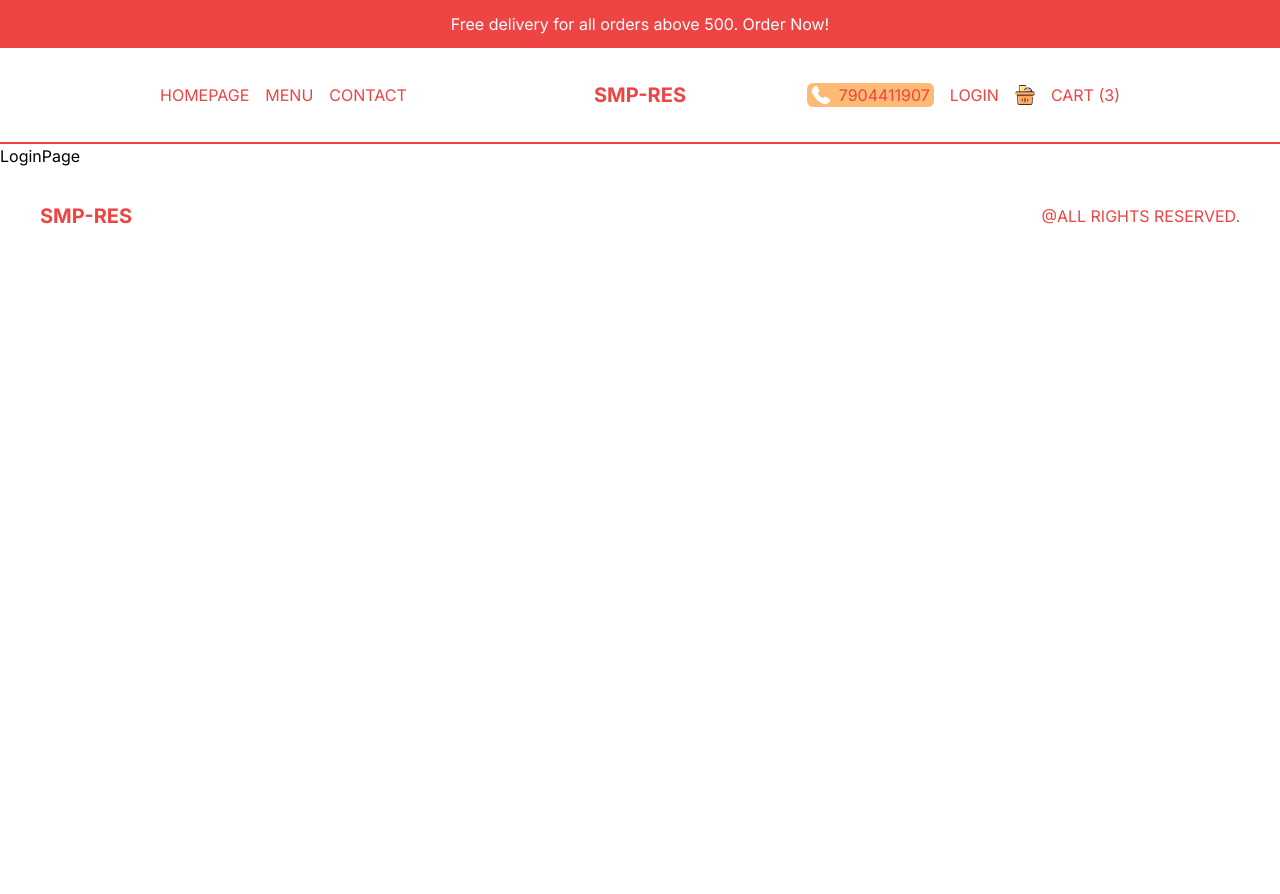
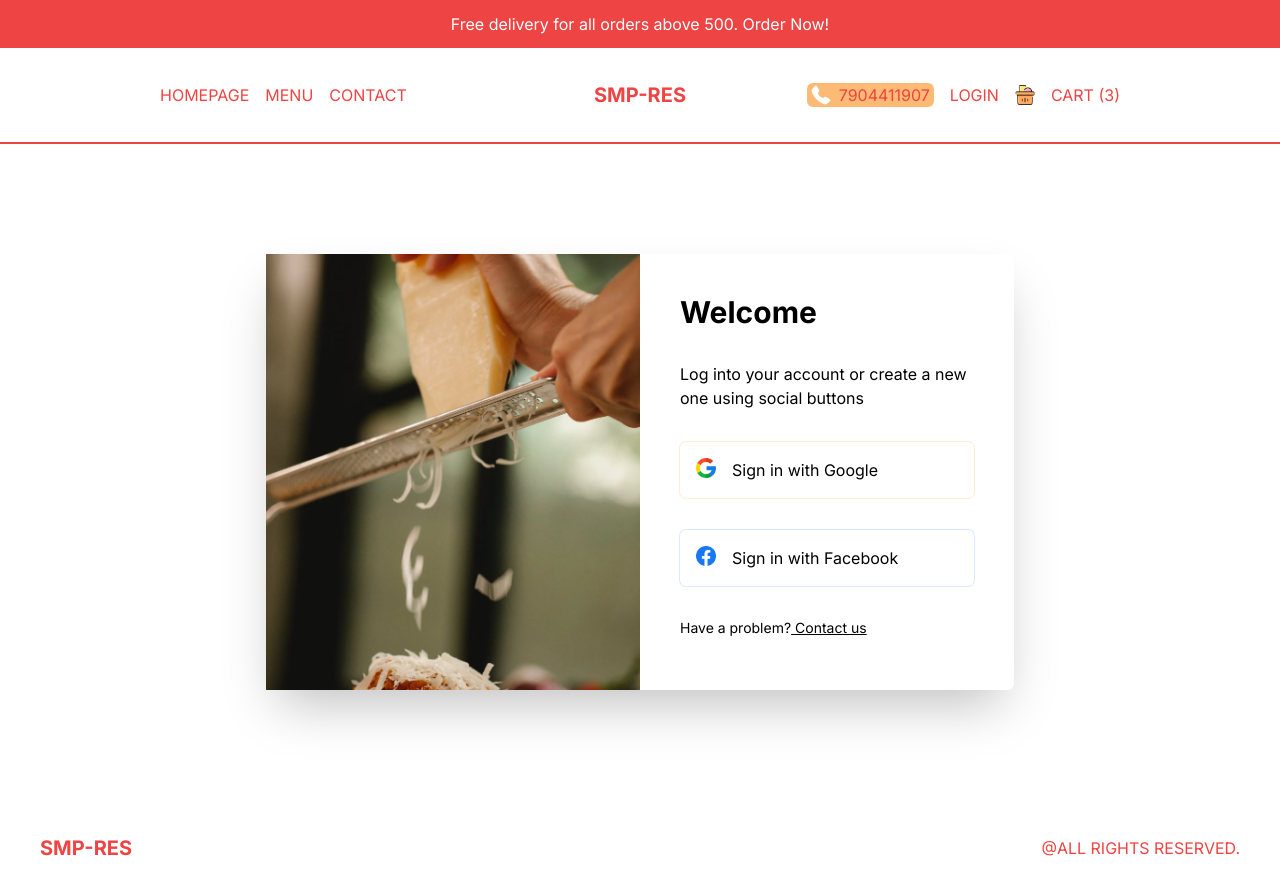
Before and after one commit to pramadeish/nextjs-restaurant-ui, a Next.js app: page /login in a window 1280 px wide. Before the commit the page ends 800 px from the top, so only its background shows below. Built offline with nearby package versions, Linux system fonts and the light colour scheme.

Commit message:
added contact, login and orders page

```diff
--- /dev/null
+++ b/src/app/contact/page.tsx
@@ -0,0 +1,29 @@
+import Image from "next/image";
+import Link from "next/link";
+import React from "react";
+
+const ContactPage = () => {
+  return (
+    <div className="p-4 h-[calc(100vh-6rem)] md:h-[calc(100vh-9rem)] flex items-center justify-center">
+      <div className=" h-full shadow-2xl rounded-md flex flex-col md:flex-row md:h-[70%] md:w-full lg:w-[60%] 2xl:w-1/2">
+        {/* IMAGE CONTAINER */}
+        <div className="relative h-1/3 w-full md:h-full md:w-1/2">
+          <Image src="/contact1.png" alt="" fill className="object-cover" />
+        </div>
+        {/* FORM CONTAINER */}
+        <div className="p-10 flex flex-col gap-8 md:w-1/2">
+          <h1 className="font-bold text-xl xl:text-3xl">Welcome</h1>
+          <p>Contact for any queries</p>
+          <button className="flex gap-4 p-4 ring-1 ring-orange-100 rounded-md">
+            <span>+91 7904411907</span>
+          </button>
+          <button className="flex gap-4 p-4 ring-1 ring-blue-100 rounded-md">
+            <span>pramadeish.sm.cse.b@gmail.com</span>
+          </button>
+        </div>
+      </div>
+    </div>
+  );
+};
+
+export default ContactPage;
--- a/src/app/login/page.tsx
+++ b/src/app/login/page.tsx
@@ -1,8 +1,44 @@
+import Image from 'next/image'
+import Link from 'next/link'
 import React from 'react'
 
 const LoginPage = () => {
   return (
-    <div>LoginPage</div>
+    <div className="p-4 h-[calc(100vh-6rem)] md:h-[calc(100vh-9rem)] flex items-center justify-center">
+      <div className=" h-full shadow-2xl rounded-md flex flex-col md:flex-row md:h-[70%] md:w-full lg:w-[60%] 2xl:w-1/2">
+    {/* IMAGE CONTAINER */}
+    <div className="relative h-1/3 w-full md:h-full md:w-1/2">
+      <Image src="/loginBg.png" alt="" fill className="object-cover"/>
+    </div>
+    {/* FORM CONTAINER */}
+    <div className="p-10 flex flex-col gap-8 md:w-1/2">
+      <h1 className="font-bold text-xl xl:text-3xl">Welcome</h1>
+      <p>Log into your account or create a new one using social buttons</p>
+      <button className="flex gap-4 p-4 ring-1 ring-orange-100 rounded-md">
+        <Image
+          src="/google.png"
+          alt=""
+          width={20}
+          height={20}
+          className="object-contain"
+        />
+        <span>Sign in with Google</span>
+      </button>
+      <button className="flex gap-4 p-4 ring-1 ring-blue-100 rounded-md">
+        <Image
+          src="/facebook.png"
+          alt=""
+          width={20}
+          height={20}
+          className="object-contain"
+        />
+        <span>Sign in with Facebook</span>
+      </button>
+      <p className="text-sm">
+        Have a problem?<Link className="underline" href="/contact"> Contact us</Link>
+      </p>
+    </div>
+  </div></div>
   )
 }
 
--- a/src/app/orders/page.tsx
+++ b/src/app/orders/page.tsx
@@ -1,9 +1,50 @@
-import React from 'react'
+import React from "react";
 
 const OrdersPage = () => {
   return (
-    <div>OrdersPage</div>
-  )
-}
+    <div>
+      <table className="w-full border-separate border-spacing-3">
+        <thead>
+          <tr className="text-left">
+            <th className="hidden md:block">Order ID</th>
+            <th>Date</th>
+            <th>Price</th>
+            <th className="hidden md:block">Products</th>
+            <th>Status</th>
+          </tr>
+        </thead>
+        <tbody>
+          <tr className="text-sm md:text-base bg-red-50">
+            <td className="hidden md:block py-6 px-1">1237861238721</td>
+            <td className="py-6 px-1">11.08.2023</td>
+            <td className="py-6 px-1">60.00</td>
+            <td className="hidden md:block py-6 px-1">
+              Veggie Pizza (2), Coca Cola 1L (2)
+            </td>
+            <td className="py-6 px-1">On the way (approx. 10min)...</td>
+          </tr>
+          <tr className="text-sm md:text-base odd:bg-gray-100">
+            <td className="hidden md:block py-6 px-1">1237861238721</td>
+            <td className="py-6 px-1">11.08.2023</td>
+            <td className="py-6 px-1">80.00</td>
+            <td className="hidden md:block py-6 px-1">
+              Big Burger Menu (2), Veggie Pizza (2), Coca Cola 1L (2)
+            </td>
+            <td className="py-6 px-1">On the way (approx. 10min)...</td>
+          </tr>
+          <tr className="text-sm md:text-base odd:bg-gray-100">
+            <td className="hidden md:block py-6 px-1">1237861238721</td>
+            <td className="py-6 px-1">11.08.2023</td>
+            <td className="py-6 px-1">20.00</td>
+            <td className="hidden md:block py-6 px-1">
+              Big Burger Menu (2)
+            </td>
+            <td className="py-6 px-1">Delivered</td>
+          </tr>
+        </tbody>
+      </table>
+    </div>
+  );
+};
 
-export default OrdersPage
+export default OrdersPage;
--- a/src/components/Footer.tsx
+++ b/src/components/Footer.tsx
@@ -3,7 +3,7 @@ import React from 'react'
 
 const Footer = () => {
   return (
-    <div className="h-12 md:h-24 p-4 lg:p-10 text-red-500 flex items-center justify-between">
+    <div className="h-12 md:h-24 px-4 lg:px-10 text-red-500 flex items-center justify-between">
       <Link href="/" className="font-bold text-xl">SMP-RES</Link>
       <p>@ALL RIGHTS RESERVED.</p>
     </div>
--- a/src/components/Slider.tsx
+++ b/src/components/Slider.tsx
@@ -14,7 +14,7 @@ const data =[
         image:"/slide222.png",
     },
     {
-        id:1,
+        id:3,
         title:"The best pizza to share with your family",
         image:"/slide33.png",
     },
@@ -45,4 +45,5 @@ const Slider = () => {
   )
 }
 
+
 export default Slider
```
Also changed, not shown: public/contact1.png (added).
